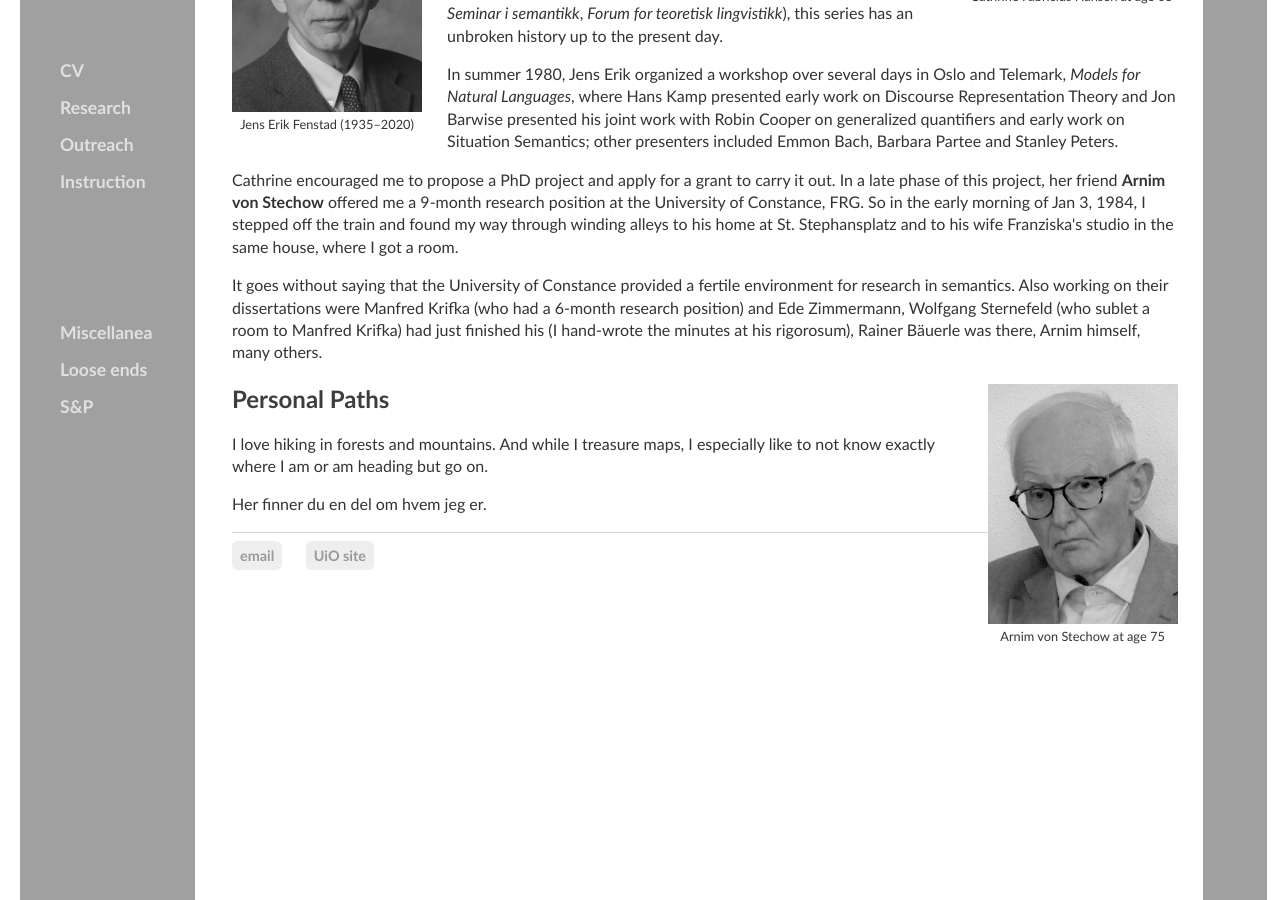
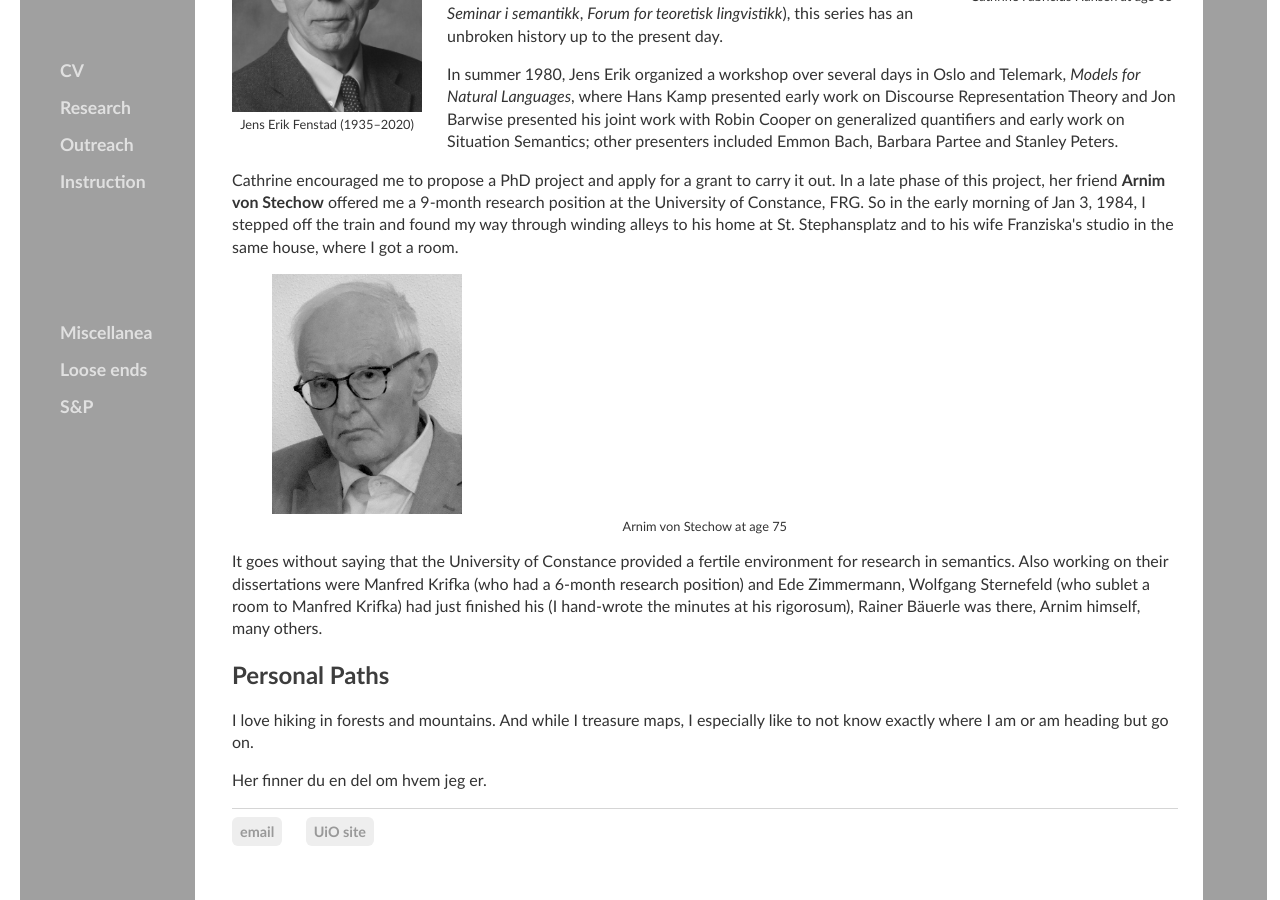
Before and after one commit to kjelljs/kjelljs.github.io, a Jekyll site: the page built from about/index.html, in a window 1280 px wide and 900 px high, scrolled down 889 px. Built offline with Jekyll 4.4.1, drawn with Linux system fonts in a browser that asks for light colours.

Commit message:
Update index.html

```diff
--- a/about/index.html
+++ b/about/index.html
@@ -26,8 +26,8 @@
 	<p>Montague Grammar was quite new to Cathrine too. She was introduced to it by <b>Jens Erik Fenstad</b>, professor of mathematical logic at the University of Oslo, who started a cross-departmental seminar series on natural language in 1976 together with philosophy professor Dagfinn Føllesdal and psychology professor Ragnar Rommetveit. Under varying names (<i>Seminar i lingvistikk</i>, <i>Seminar i datalingvistikk</i>, <i>Seminar i semantikk</i>, <i>Forum for teoretisk lingvistikk</i>), this series has an unbroken history up to the present day.</p>
 <p>In summer 1980, Jens Erik organized a workshop over several days in Oslo and Telemark, <i>Models for Natural Languages</i>, where Hans Kamp presented early work on Discourse Representation Theory and Jon Barwise presented his joint work with Robin Cooper on generalized quantifiers and early work on Situation Semantics; other presenters included Emmon Bach, Barbara Partee and Stanley Peters.</p>
 	<p>Cathrine encouraged me to propose a PhD project and apply for a grant to carry it out. In a late phase of this project, her friend <b>Arnim von Stechow</b> offered me a 9-month research position at the University of Constance, FRG. So in the early morning of Jan 3, 1984, I stepped off the train and found my way through winding alleys to his home at St. Stephansplatz and to his wife Franziska's studio in the same house, where I got a room.</p>
+	<div><figure class="midfig"><img style="height:240px;" src="/pics/Arnim2.jpg"><figcaption>Arnim von Stechow at age 75</figcaption></figure></div>
 	<p>It goes without saying that the University of Constance provided a fertile environment for research in semantics. Also working on their dissertations were Manfred Krifka (who had a 6-month research position) and Ede Zimmermann, Wolfgang Sternefeld (who sublet a room to Manfred Krifka) had just finished his (I hand-wrote the minutes at his rigorosum), Rainer Bäuerle was there, Arnim himself, many others. </p>
-	<div style="float:right;"><figure class="rightfig"><img style="height:240px;" src="/pics/Arnim2.jpg"><figcaption>Arnim von Stechow at age 75</figcaption></figure></div>
 	<h2 id="priv">Personal Paths</h2>
 	<p>I love hiking in forests and mountains. And while I treasure maps, I especially like to not know exactly where I am or am heading but go on.</p>
 	<p>Her finner du en del om hvem jeg er.</p>
```
